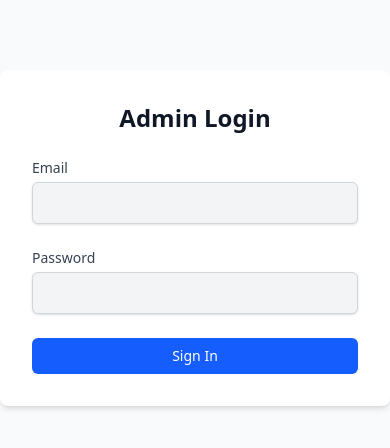
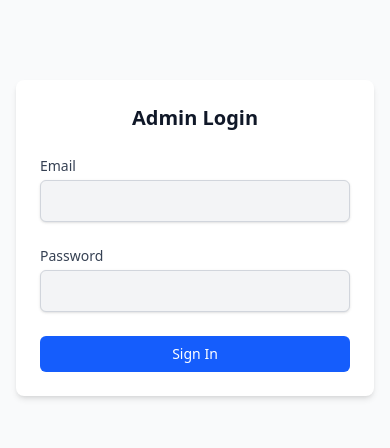
Before and after one commit to Samuel-Loga/Personal-Website, a Next.js app: page /login in a window 390 px wide. Shown: the part 184-632 px from the top of the page. Built offline with nearby package versions, Linux system fonts and the light colour scheme; no server answers.

Commit message:
Miscelaneous update - responsiveness

```diff
--- /dev/null
+++ b/app/login/layout.tsx
@@ -0,0 +1,16 @@
+import { Metadata } from 'next';
+import React from 'react';
+
+// This metadata object will be applied to the /login page and its children.
+export const metadata: Metadata = {
+  title: 'Admin Login | Samuel Loga Portfolio',
+};
+
+// This layout component wraps the page.
+export default function RootLayout({
+  children,
+}: {
+  children: React.ReactNode;
+}) {
+  return <>{children}</>;
+}
--- a/app/login/page.tsx
+++ b/app/login/page.tsx
@@ -45,10 +45,9 @@ export default function LoginPage() {
 
   return (
     <>
-      <title>Admin Login | Samuel Loga Portfolio</title>
-      <div className="flex items-center justify-center min-h-screen bg-gray-50 dark:bg-gray-900">
-        <div className="w-full max-w-md p-8 space-y-6 bg-white rounded-lg shadow-md dark:bg-gray-800">
-          <h1 className="text-2xl font-bold text-center text-gray-900 dark:text-white">
+      <div className="flex items-center justify-center min-h-screen bg-gray-50 dark:bg-gray-900 px-4 py-8">
+        <div className="w-full max-w-md p-6 sm:p-8 space-y-6 bg-white rounded-lg shadow-md dark:bg-gray-800">
+          <h1 className="text-xl sm:text-2xl font-bold text-center text-gray-900 dark:text-white">
             Admin Login
           </h1>
           <form onSubmit={handleLogin} className="space-y-6">
--- a/components/About.tsx
+++ b/components/About.tsx
@@ -22,7 +22,7 @@ export default function About() {
             <h2 className="pt-2 md:pt-0 text-xl md:text-3xl font-bold mb-4 md:mb-5 text-white">
               Hello, I&apos;m <span className="text-blue-300">Samuel</span> Loga
             </h2>
-            <p className="text-sm md:text-base text-white mb-6">
+            <p className="text-sm md:text-base text-zinc-100 mb-6">
               I&apos;m a passionate <span className="text-blue-300">Cybersecurity Engineer 🔐</span>, <span className="text-blue-300">
               Machine Learning Enthusiast 🤖</span>, and <span className="text-blue-300">Full-Stack Developer 💻</span>. I focus on
               securing systems, applications, and networks. I also explore how AI can solve real-world problems using data-driven models.
--- a/components/BlogPage.tsx
+++ b/components/BlogPage.tsx
@@ -218,7 +218,7 @@ export default function BlogPage() {
           </div>
         </div>
 
-        <p className="text-zinc-300 max-w-3xl mb-10">
+        <p className="text-sm md:text-base text-zinc-300 max-w-3xl mb-8 md:mb-10">
           The world of technology is always moving. Here, I document my journey through the ever-evolving landscape of cybersecurity, web development, AI, and beyond. This is a space for deep dives, project stories, and reflections on the principles of our digital world.
         </p>
 
```
